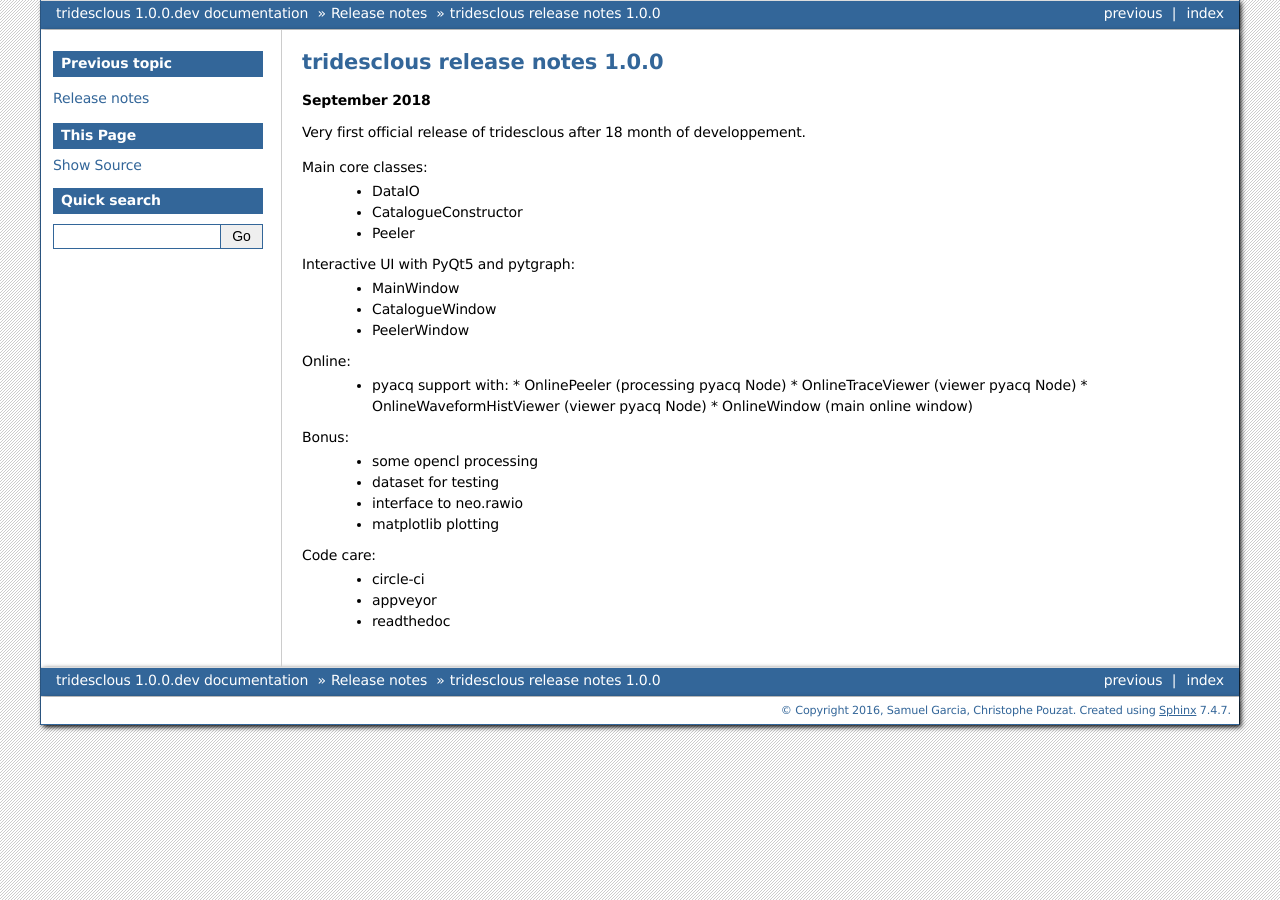
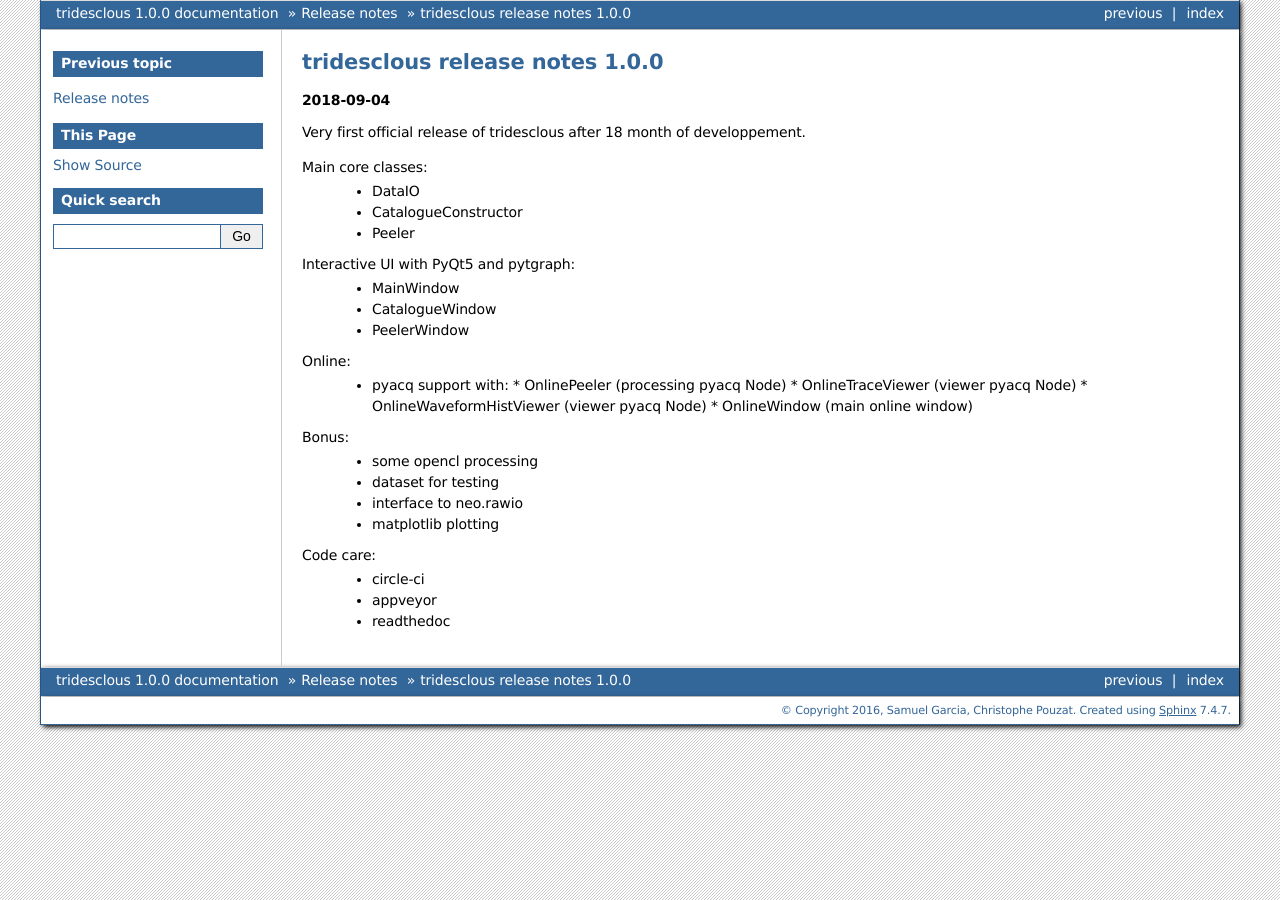
Before and after one commit to tridesclous/tridesclous, a Sphinx documentation site: the page built from doc/releases/1.0.0.rst, in a window 1280 px wide. Built offline with Sphinx 7.4.7, drawn with Linux system fonts in a browser that asks for light colours.

Commit message:
For release 1.0.0

```diff
--- a/doc/releases/1.0.0.rst
+++ b/doc/releases/1.0.0.rst
@@ -1,7 +1,7 @@
 tridesclous release notes 1.0.0
 ===============================
 
-**September 2018**
+**2018-09-04**
 
 Very first official release of tridesclous after 18 month of developpement.
 
--- a/tridesclous/version.py
+++ b/tridesclous/version.py
@@ -1 +1 @@
-version = '1.0.0.dev'
+version = '1.0.0'
```
